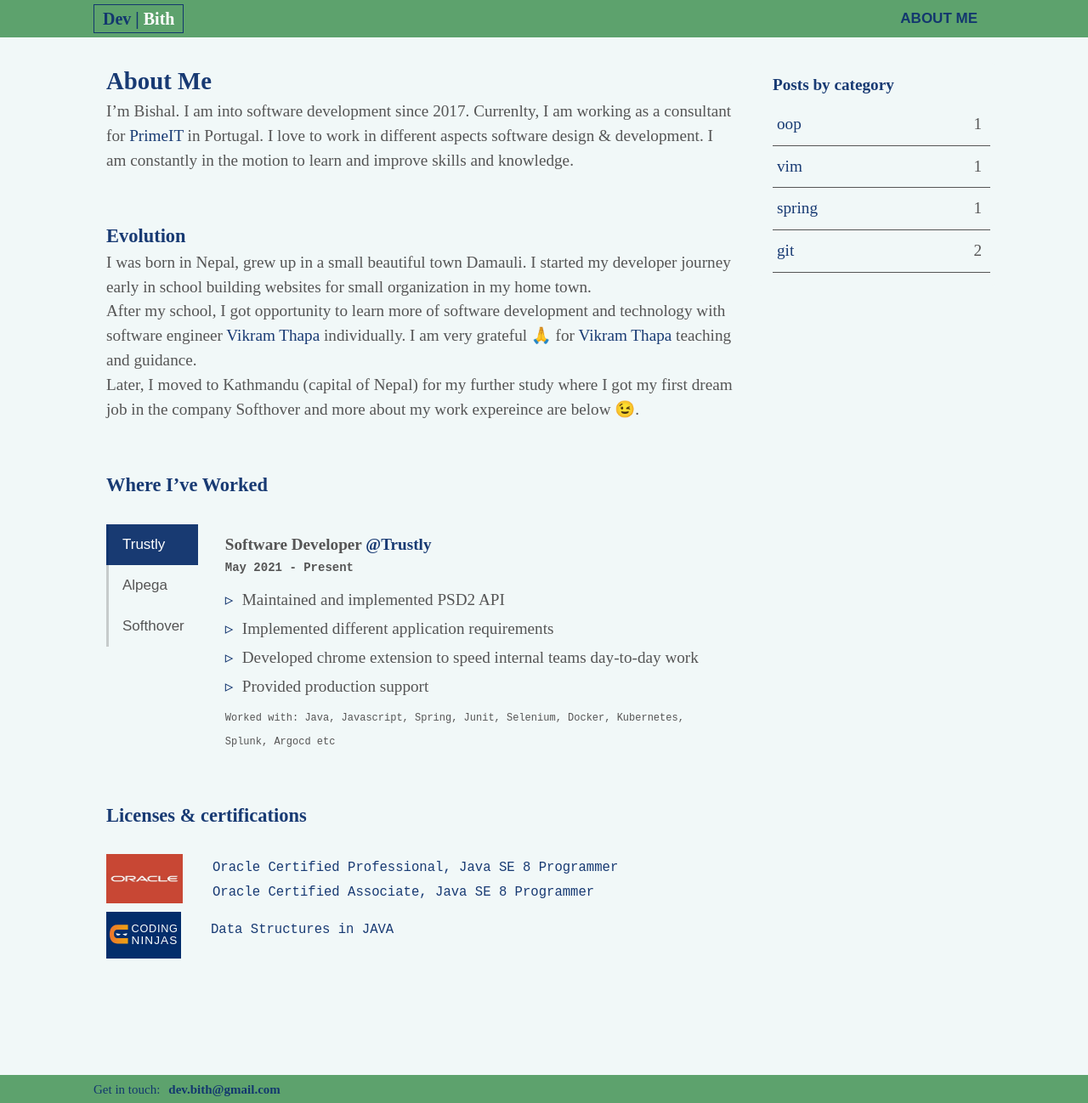
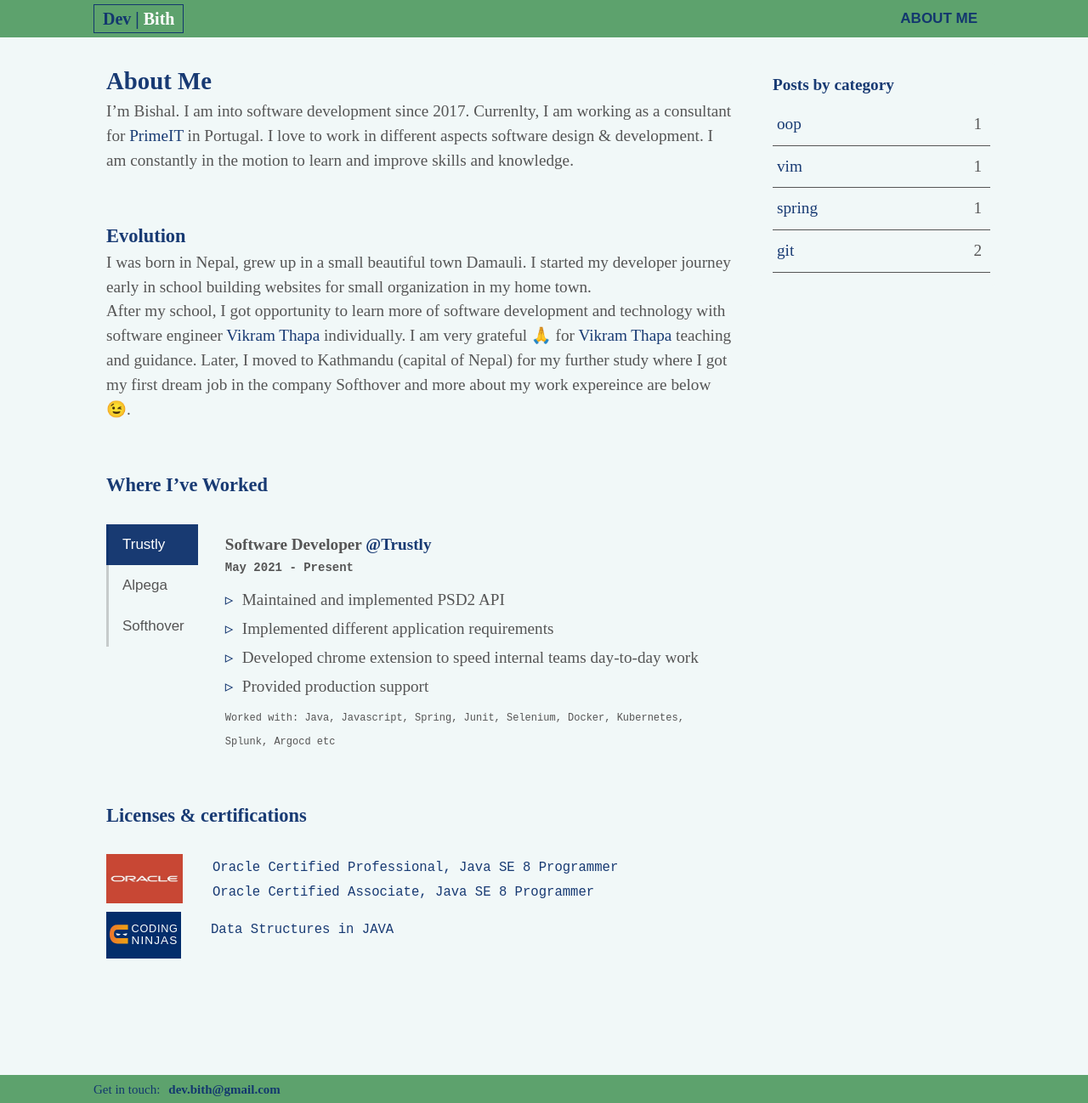
Before and after one commit to bishalthapa-x/bishalthapax.github.io, a Jekyll site: the page built from about.md, in a window 1280 px wide. Shown: the whole page at 85% size. Built offline with Jekyll 4.4.1, drawn with Linux system fonts in a browser that asks for light colours.

Commit message:
Update about.md

```diff
--- a/about.md
+++ b/about.md
@@ -12,12 +12,10 @@
 ### Evolution
 I was born in Nepal, grew up in a small beautiful town Damauli. I started my developer journey early in school building websites
 for small organization in my home town.
-<br>
+
 After my school, I got opportunity to learn more of software development and technology with
 software engineer [Vikram Thapa](https://www.linkedin.com/in/vikram-thapa-87677a191/) individually. I am very grateful 🙏
-for [Vikram Thapa](https://www.linkedin.com/in/vikram-thapa-87677a191/) teaching and guidance.
-<br>
-Later, I moved to Kathmandu (capital of Nepal) for my further study where I got my first dream job in the
+for [Vikram Thapa](https://www.linkedin.com/in/vikram-thapa-87677a191/) teaching and guidance. Later, I moved to Kathmandu (capital of Nepal) for my further study where I got my first dream job in the
 company Softhover and more about my work expereince are below 😉.
 <br /><br /><br />
 
```
